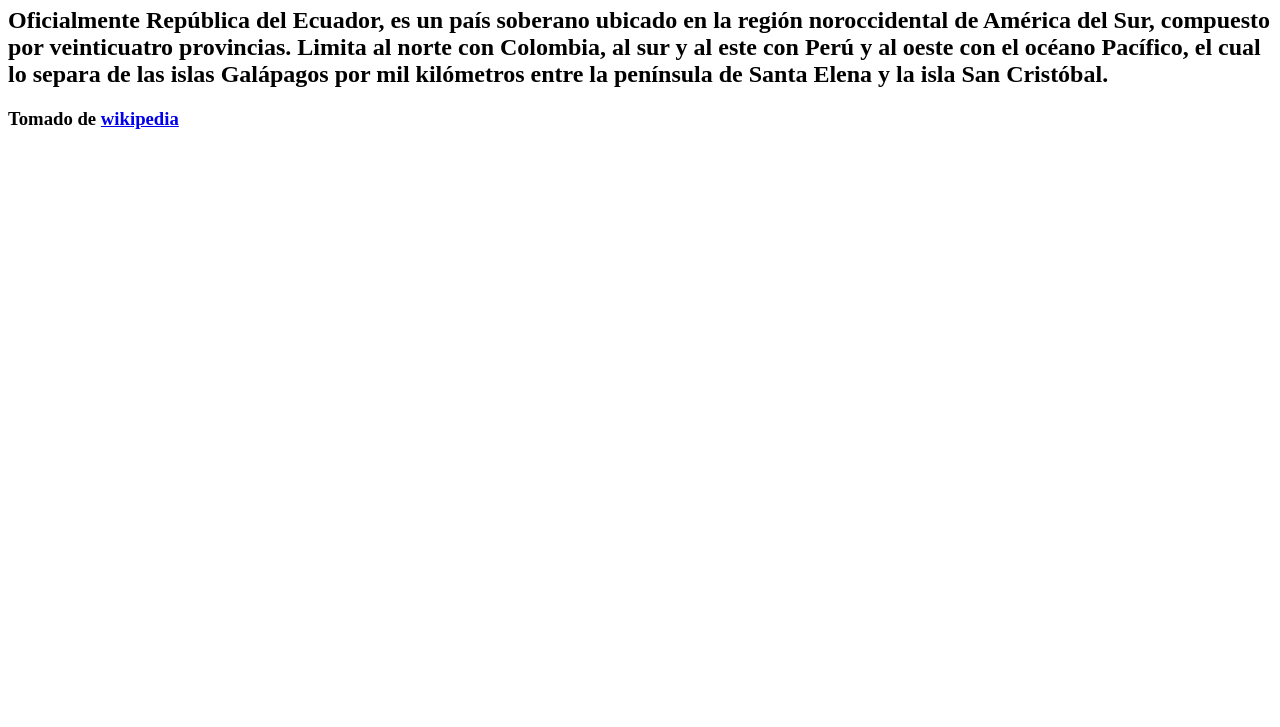
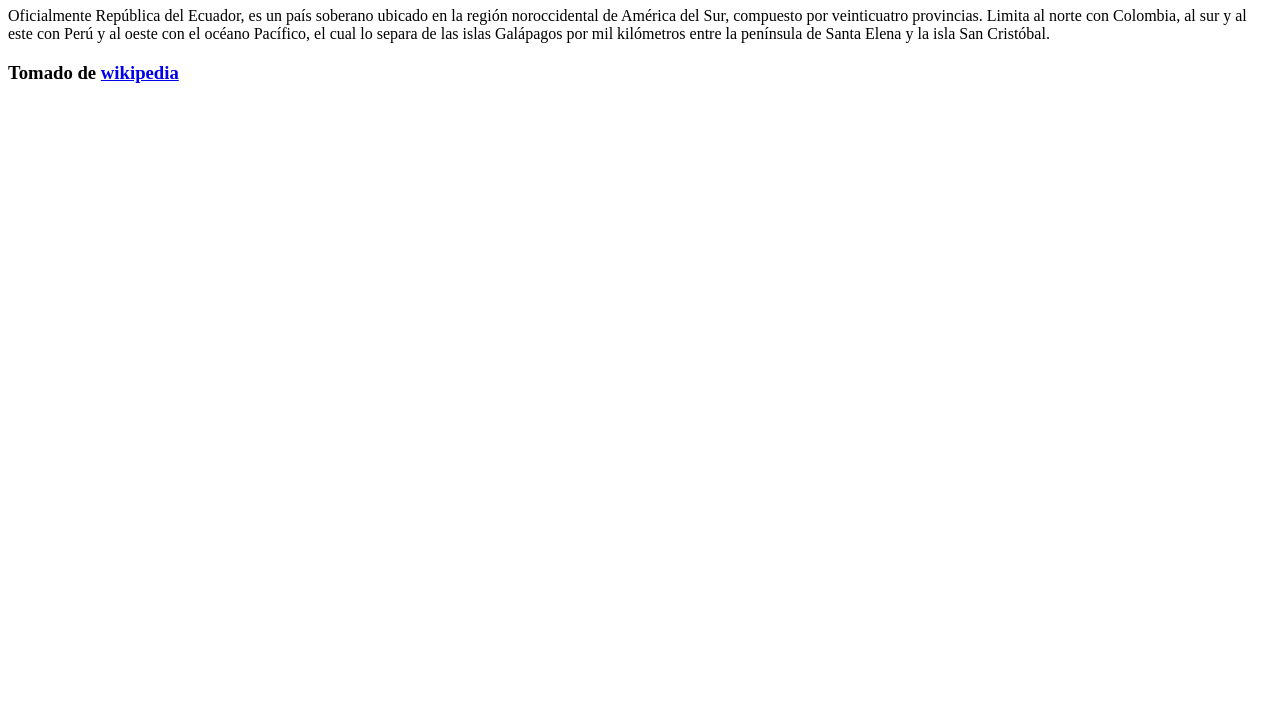
Before and after one commit to PlataformasWeb-P-AA2024/clase03-1bim-josebenitez21, a plain HTML site: page ejemplos-html/ejemplo02/ejemplo02.html in a window 1280 px wide. Shown: the part 73-800 px from the top of the page. Drawn offline with Linux system fonts and the light colour scheme.

Commit message:
Cambios js

```diff
--- a/ejemplos-html/ejemplo02/ejemplo02.html
+++ b/ejemplos-html/ejemplo02/ejemplo02.html
@@ -6,13 +6,13 @@
 </head>
 <body>
   <h1>Ecuador</h1>
-  <h2>
+<p>
     Oficialmente República del Ecuador, es un país soberano ubicado en la región
     noroccidental de América del Sur, compuesto por veinticuatro provincias. Limita
     al norte con Colombia, al sur y al este con Perú y al oeste con el océano Pacífico,
     el cual lo separa de las islas Galápagos por mil kilómetros entre la península de
     Santa Elena y la isla San Cristóbal.
-  </h2>
+  </p>
   <h3>Tomado de <a href="https://es.wikipedia.org/wiki/Ecuador">wikipedia</a></h3>
 </body>
 </html>
```
Also changed, not shown: ejemplos-javascript/ejemplo02/ejemplo2.html (+3 -0 lines).
